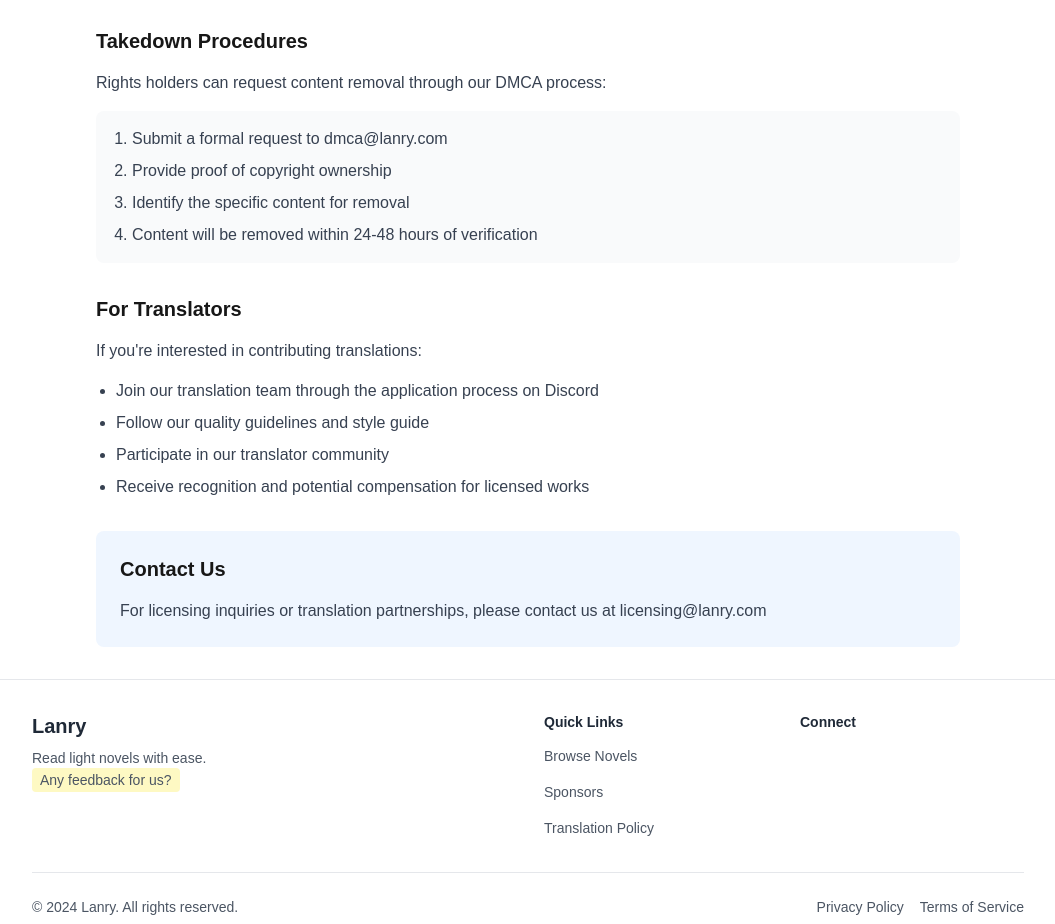
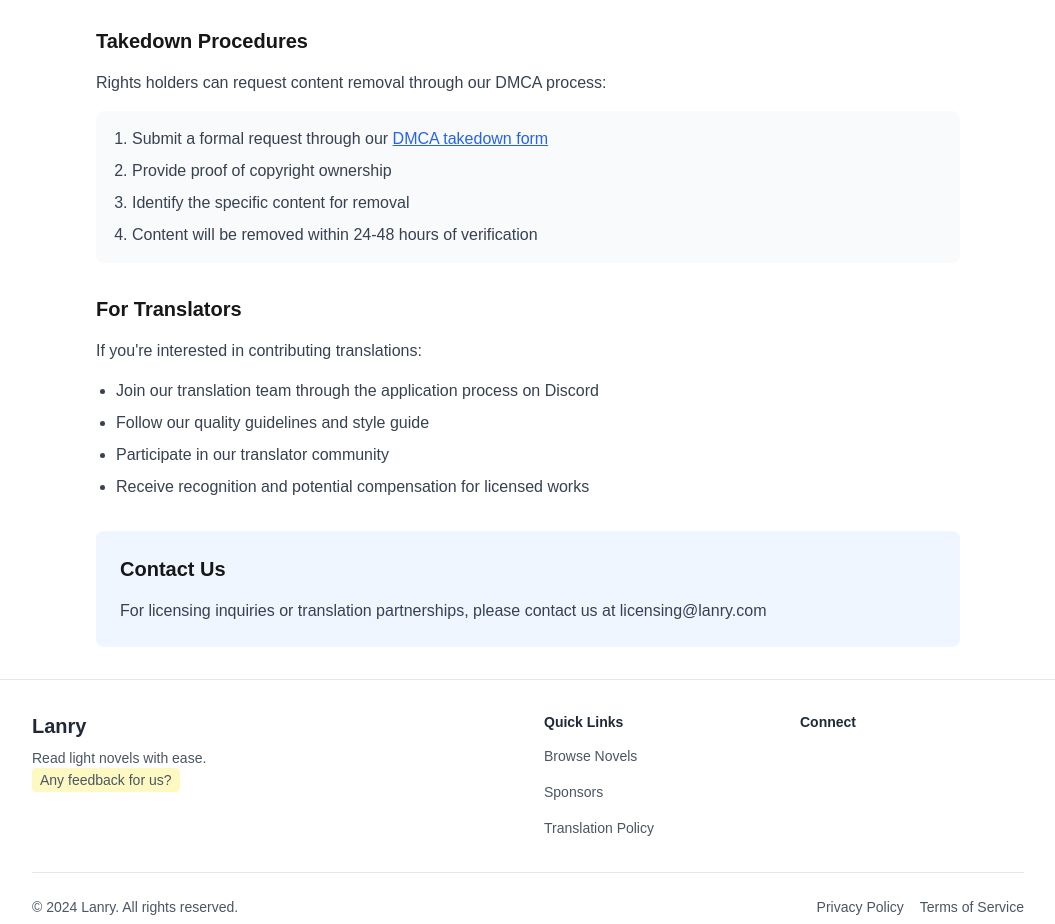
Before and after one commit to Chen-Steve/Lanry, a Next.js app: page /translation-policy in a window 1280 px wide. Shown: the part 1060-1984 px from the top of the page, without its empty margins (112-1167 px from the left). Built offline with nearby package versions, Linux system fonts and the light colour scheme; no server answers; some icons are missing.

Commit message:
fix put request for updating chapters, update dmca link

```diff
--- a/src/app/api/novels/[id]/chapters/[chapterId]/route.ts
+++ b/src/app/api/novels/[id]/chapters/[chapterId]/route.ts
@@ -48,10 +48,10 @@ const validateInput = (body: ChapterInput): boolean => {
 
 export async function PUT(
   request: Request,
-  { params }: { params: { novelId: string; chapterId: string } }
+  { params }: { params: { id: string; chapterId: string } }
 ) {
   try {
-    const { novelId, chapterId } = params;
+    const { id: novelId, chapterId } = params;
     const body = await request.json() as ChapterInput;
 
     if (!validateInput(body)) {
--- a/src/app/translation-policy/page.tsx
+++ b/src/app/translation-policy/page.tsx
@@ -71,7 +71,7 @@ const TranslationPolicyPage = () => {
           </p>
           <div className="bg-gray-50 p-4 rounded-lg">
             <ol className="list-decimal pl-5 space-y-2 text-gray-700">
-              <li>Submit a formal request to dmca@lanry.com</li>
+              <li>Submit a formal request through our <a href="https://forms.gle/oz7pFHRrVDnvYEJ58" className="text-blue-600 hover:text-blue-800 underline">DMCA takedown form</a></li>
               <li>Provide proof of copyright ownership</li>
               <li>Identify the specific content for removal</li>
               <li>Content will be removed within 24-48 hours of verification</li>
```
